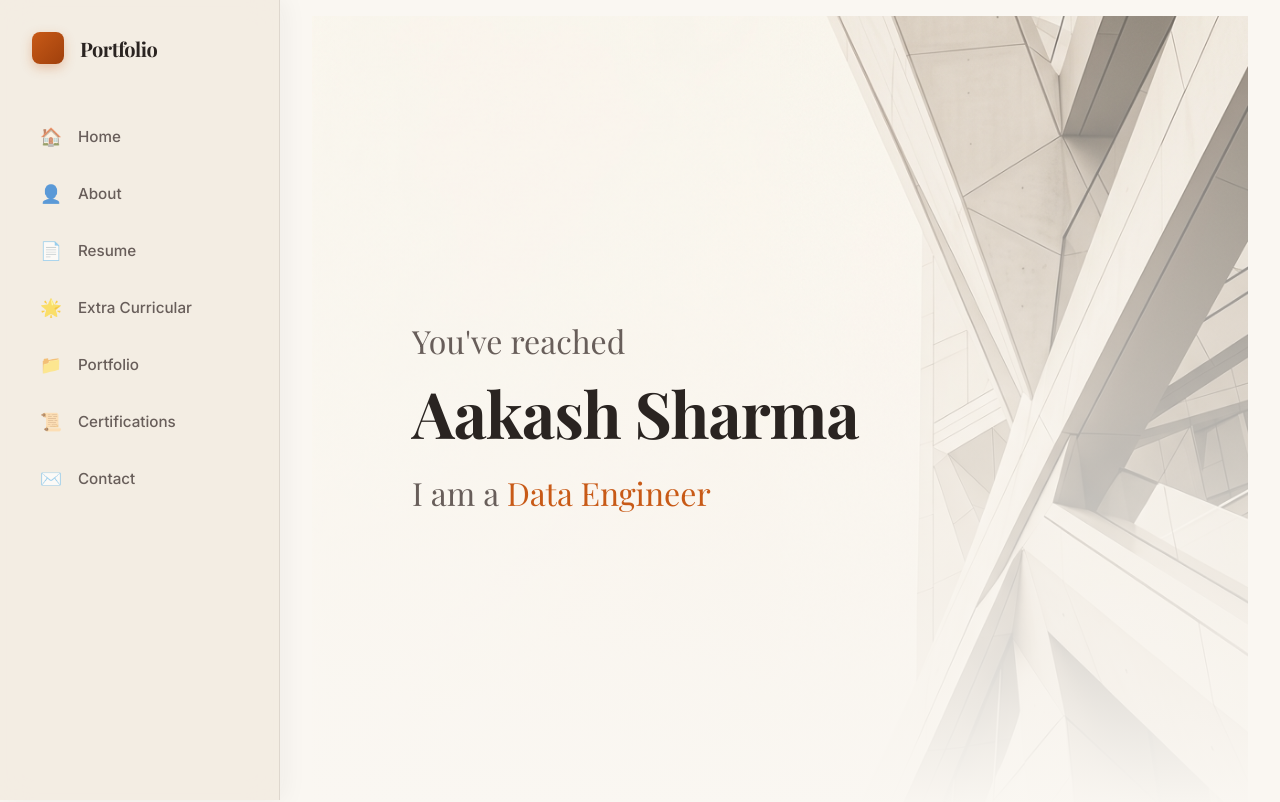
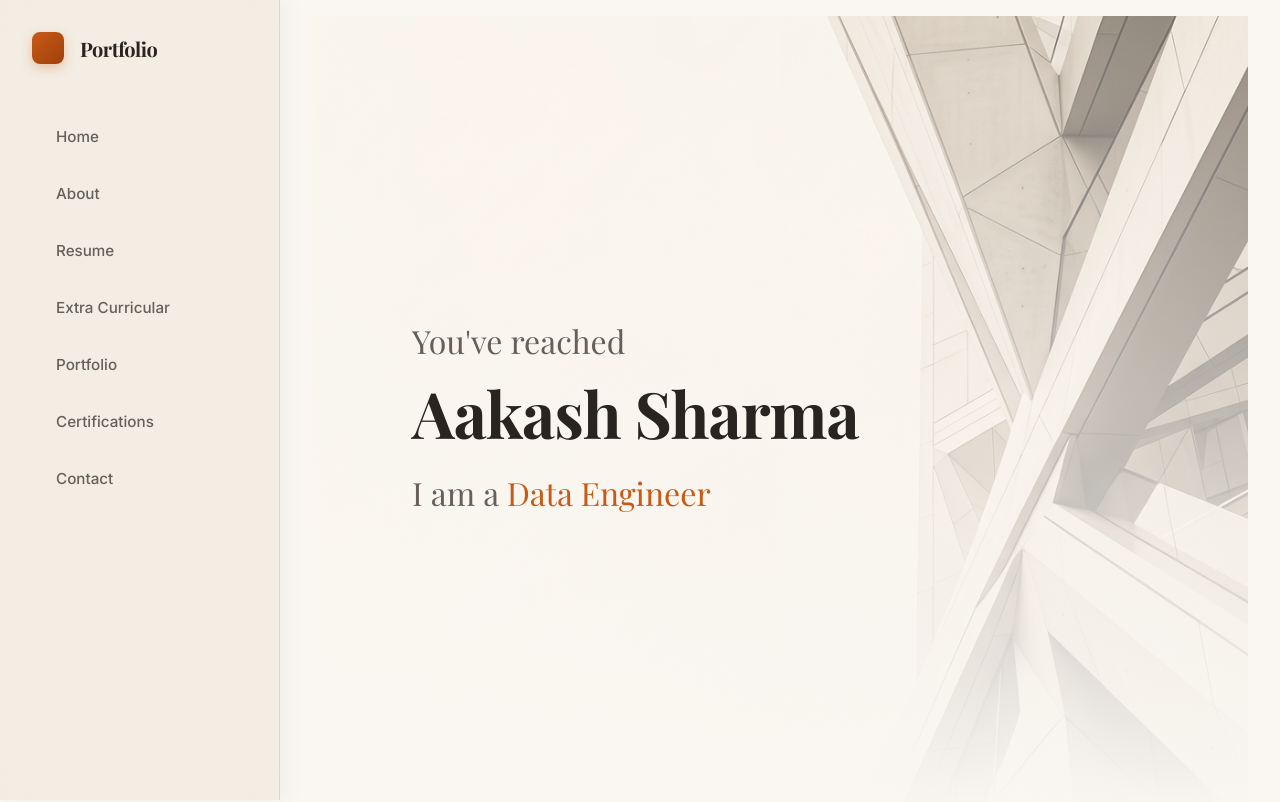
Before and after one commit to aakashs-dev/aakashs-dev.github.io, an Angular app: page / in a window 1280 px wide. Shown: the top 802 px of the page. Built offline with nearby package versions, Linux system fonts and the light colour scheme; a web font is replaced by a local one.

Commit message:
feat(sidenav): replace emoji icons with clean SVG paths

```diff
--- a/src/app/components/sidenav/sidenav.html
+++ b/src/app/components/sidenav/sidenav.html
@@ -5,25 +5,25 @@
   </div>
   <nav class="nav-menu">
     <a href="#home" class="nav-item">
-      <span class="icon">🏠</span> Home
+      <span class="icon"><svg viewBox="0 0 24 24" fill="none" stroke="currentColor" stroke-width="2"><path d="M3 9l9-7 9 7v11a2 2 0 01-2 2H5a2 2 0 01-2-2z"/><polyline points="9 22 9 12 15 12 15 22"/></svg></span> Home
     </a>
     <a href="#about" class="nav-item">
-      <span class="icon">👤</span> About
+      <span class="icon"><svg viewBox="0 0 24 24" fill="none" stroke="currentColor" stroke-width="2"><path d="M20 21v-2a4 4 0 00-4-4H8a4 4 0 00-4 4v2"/><circle cx="12" cy="7" r="4"/></svg></span> About
     </a>
     <a href="#resume" class="nav-item">
-      <span class="icon">📄</span> Resume
+      <span class="icon"><svg viewBox="0 0 24 24" fill="none" stroke="currentColor" stroke-width="2"><path d="M14 2H6a2 2 0 00-2 2v16a2 2 0 002 2h12a2 2 0 002-2V8z"/><polyline points="14 2 14 8 20 8"/><line x1="16" y1="13" x2="8" y2="13"/><line x1="16" y1="17" x2="8" y2="17"/><polyline points="10 9 9 9 8 9"/></svg></span> Resume
     </a>
     <a href="#extracurricular" class="nav-item">
-      <span class="icon">🌟</span> Extra Curricular
+      <span class="icon"><svg viewBox="0 0 24 24" fill="none" stroke="currentColor" stroke-width="2"><polygon points="12 2 15.09 8.26 22 9.27 17 14.14 18.18 21.02 12 17.77 5.82 21.02 7 14.14 2 9.27 8.91 8.26 12 2"/></svg></span> Extra Curricular
     </a>
     <a href="#portfolio" class="nav-item">
-      <span class="icon">📁</span> Portfolio
+      <span class="icon"><svg viewBox="0 0 24 24" fill="none" stroke="currentColor" stroke-width="2"><rect x="3" y="3" width="18" height="18" rx="2" ry="2"/><line x1="3" y1="9" x2="21" y2="9"/><line x1="9" y1="21" x2="9" y2="9"/></svg></span> Portfolio
     </a>
     <a href="#certifications" class="nav-item">
-      <span class="icon">📜</span> Certifications
+      <span class="icon"><svg viewBox="0 0 24 24" fill="none" stroke="currentColor" stroke-width="2"><circle cx="12" cy="8" r="7"/><polyline points="8.21 13.89 7 23 12 20 17 23 15.79 13.88"/></svg></span> Certifications
     </a>
     <a href="#contact" class="nav-item">
-      <span class="icon">✉️</span> Contact
+      <span class="icon"><svg viewBox="0 0 24 24" fill="none" stroke="currentColor" stroke-width="2"><path d="M4 4h16c1.1 0 2 .9 2 2v12c0 1.1-.9 2-2 2H4c-1.1 0-2-.9-2-2V6c0-1.1.9-2 2-2z"/><polyline points="22,6 12,13 2,6"/></svg></span> Contact
     </a>
   </nav>
 </aside>
```
